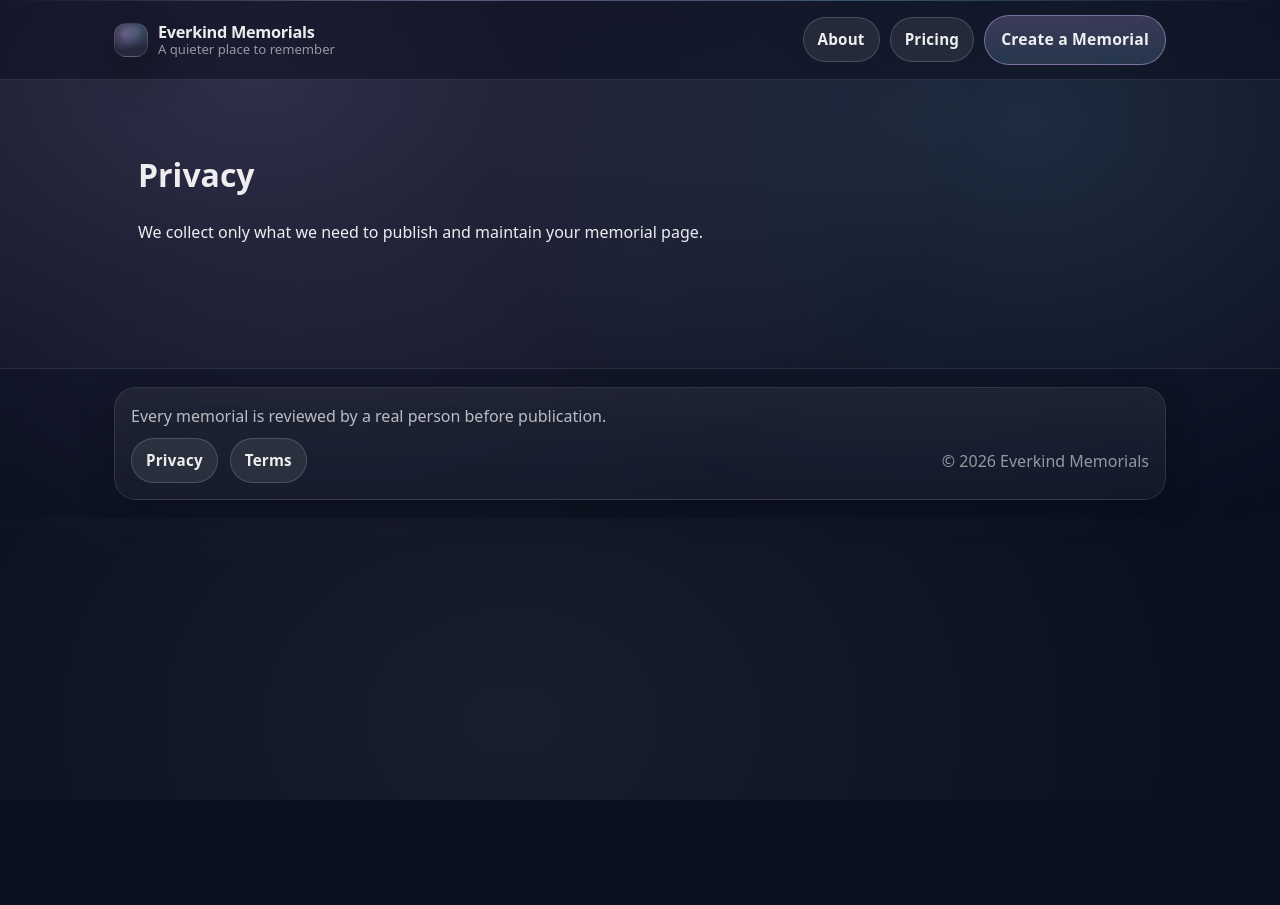
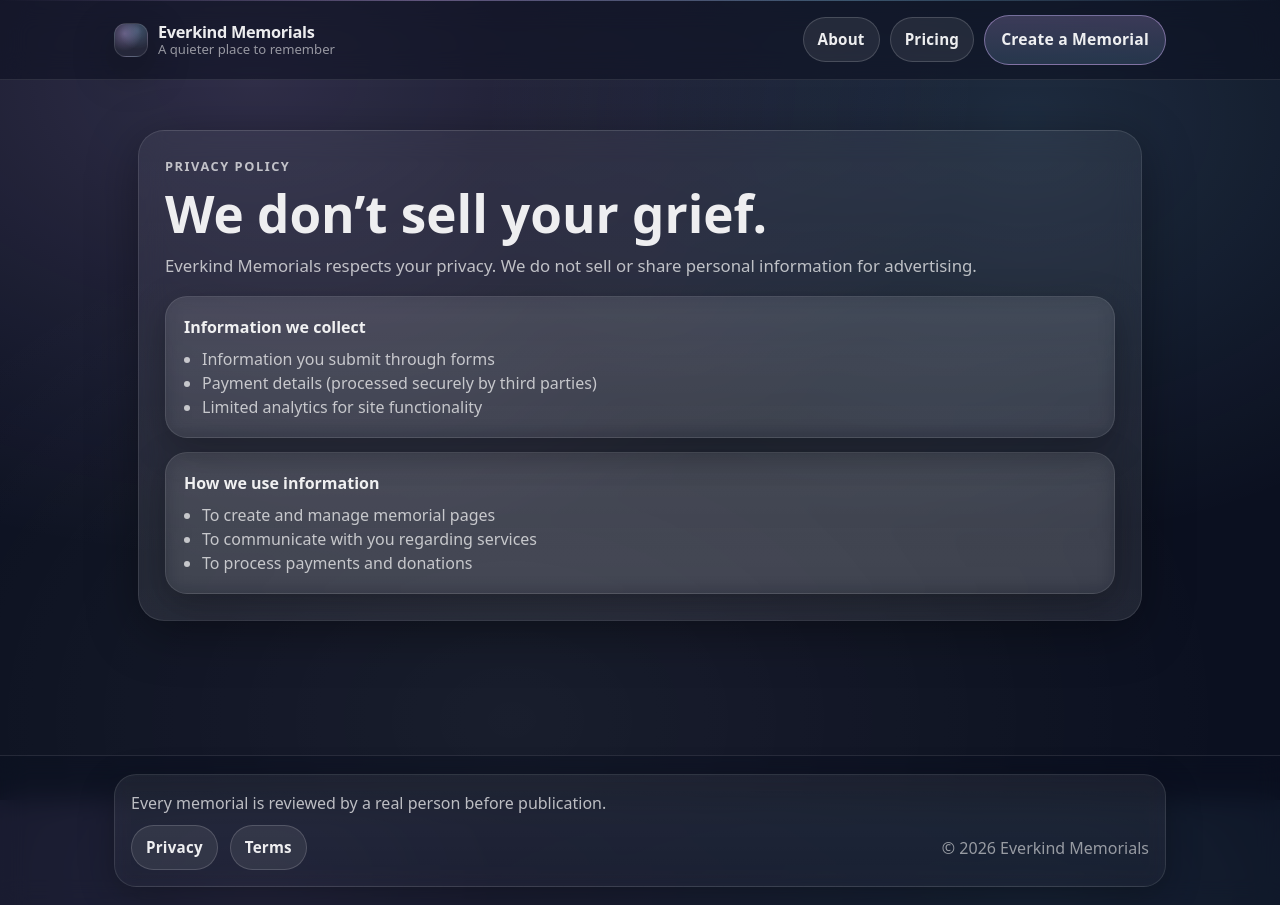
Before and after one commit to KristineMK72/everkind-memorials, a Next.js app: page /privacy in a window 1280 px wide. Before the commit the page ends 800 px from the top, so only its background shows below. Built offline with nearby package versions, Linux system fonts and the light colour scheme.

Commit message:
Update page.tsx

```diff
--- a/app/privacy/page.tsx
+++ b/app/privacy/page.tsx
@@ -1,8 +1,39 @@
 export default function PrivacyPage() {
   return (
-    <main style={{ padding: 24 }}>
-      <h1>Privacy</h1>
-      <p>We collect only what we need to publish and maintain your memorial page.</p>
+    <main>
+      <div className="container">
+        <section className="glass" style={{ padding: 26 }}>
+          <div className="kicker">Privacy Policy</div>
+          <h1 className="h1" style={{ marginTop: 10 }}>We don’t sell your grief.</h1>
+          <p className="p" style={{ maxWidth: 900 }}>
+            Everkind Memorials respects your privacy. We do not sell or share personal information for advertising.
+          </p>
+
+          <div style={{ height: 18 }} />
+
+          <div className="grid" style={{ gap: 14 }}>
+            <div className="card" style={{ padding: 18, borderRadius: 22 }}>
+              <div style={{ fontWeight: 900, marginBottom: 8 }}>Information we collect</div>
+              <ul style={{ margin: 0, paddingLeft: 18, color: "var(--muted)" }}>
+                <li>Information you submit through forms</li>
+                <li>Payment details (processed securely by third parties)</li>
+                <li>Limited analytics for site functionality</li>
+              </ul>
+            </div>
+
+            <div className="card" style={{ padding: 18, borderRadius: 22 }}>
+              <div style={{ fontWeight: 900, marginBottom: 8 }}>How we use information</div>
+              <ul style={{ margin: 0, paddingLeft: 18, color: "var(--muted)" }}>
+                <li>To create and manage memorial pages</li>
+                <li>To communicate with you regarding services</li>
+                <li>To process payments and donations</li>
+              </ul>
+            </div>
+          </div>
+        </section>
+
+        <div style={{ height: 26 }} />
+      </div>
     </main>
   );
 }
```
